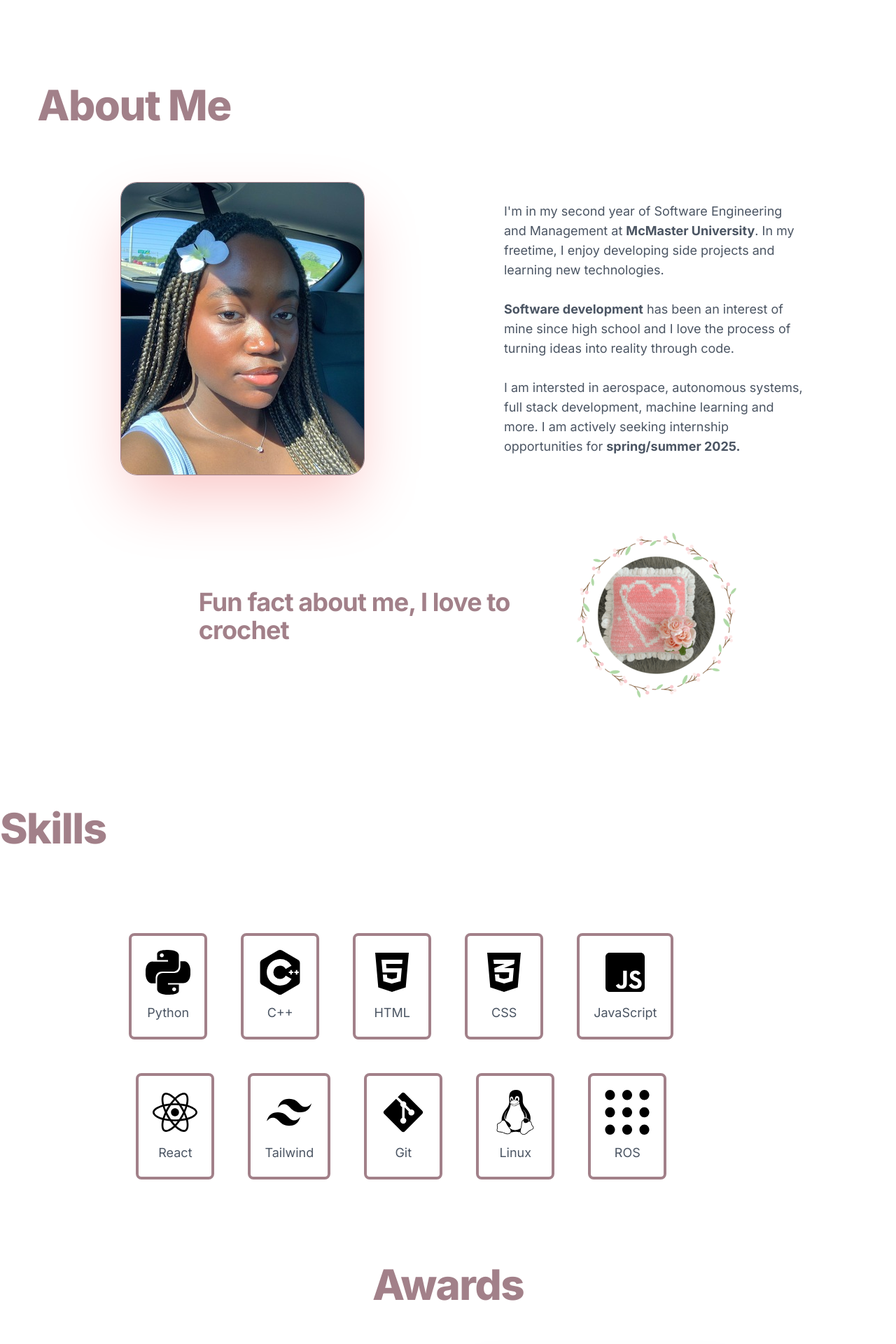
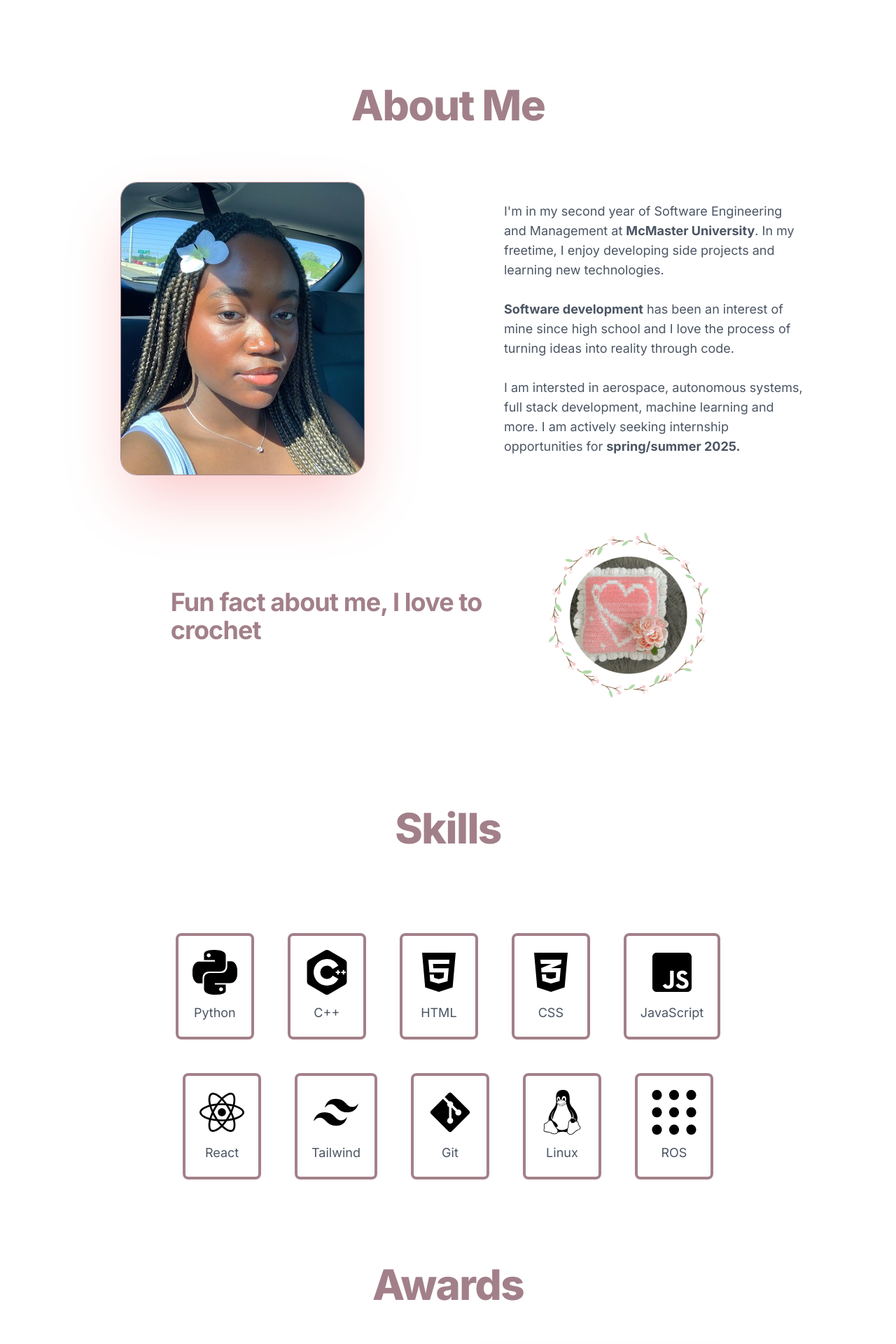
Before and after one commit to chinenyeenete/mofiyin-s-portfolio-website, a React (Vite) app: page /home in a window 1280 px wide. Shown: the part 620-2540 px from the top of the page at 70% size. Built offline with nearby package versions, Linux system fonts and the light colour scheme.

Commit message:
build error attempt 7

```diff
--- a/src/components/About.jsx
+++ b/src/components/About.jsx
@@ -7,7 +7,7 @@
     <div className="w-full pb-4 mt-12 lg:mb-20 flex justify-center items-center">
         <motion.div
             initial={{ opacity: 0 }} whileInView={{ opacity: 1 }} viewport={{once: false, amount: 0.1}} transition={{ duration: 1 }}
-            className="flex flex-col justify-between items-center md:items-start w-11/12">
+            className="flex flex-col justify-between items-center w-11/12">
             <motion.h1 initial={{ y: -100, opacity:0}} whileInView={{y:0, opacity:1}} transition={{duration: 0.5, delay:0.5}} className="text-3xl mb-0 font-extrabold leading-9 tracking-tight text-primary dark:text-primary sm:text-4xl sm:leading-10 md:text-6xl md:leading-14">About Me</motion.h1>
             <div className="flex flex-wrap justify-center items-center">
                 <div className="w-full lg:w-1/2">
--- a/src/components/Skills.jsx
+++ b/src/components/Skills.jsx
@@ -17,7 +17,7 @@
     <div className="w-full pb-4 mt-14 lg:mb-35">
       <motion.div
         initial={{ opacity: 0 }} whileInView={{ opacity: 1 }} viewport={{once: false, amount: 0.1}} transition={{ duration: 1 }}
-        className="flex flex-col justify-center items-center lg:items-start">
+        className="flex flex-col justify-center items-center ">
         <h1 className="text-3xl mb-0 font-extrabold leading-9 tracking-tight text-primary dark:text-primary sm:text-4xl sm:leading-10 md:text-6xl md:leading-14">Skills</h1>
         <div className="m-4 md:m-10 flex flex-wrap justify-center items-center p-5 md:p-20 gap-12 w-5/6">
           <motion.div
```
